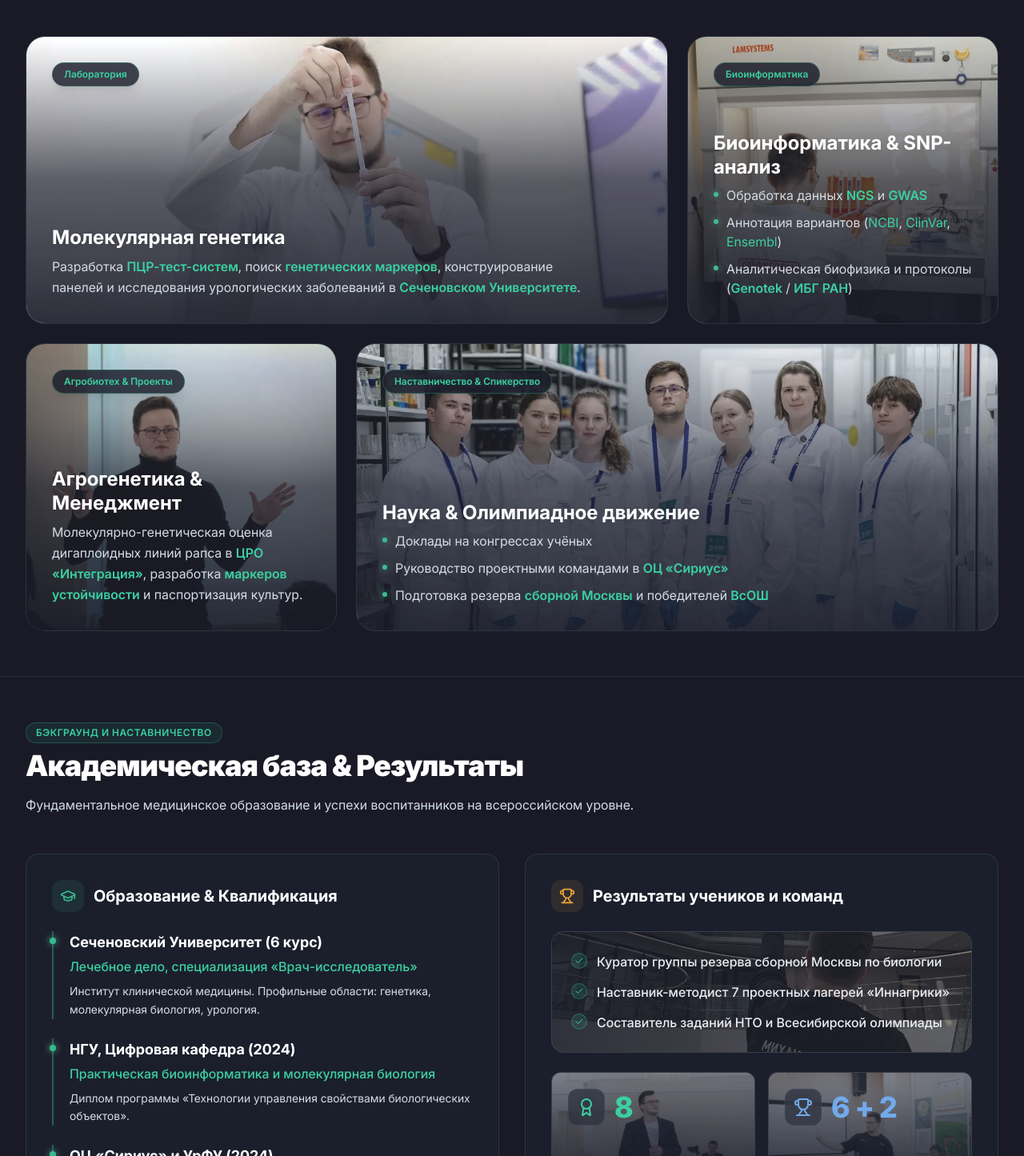
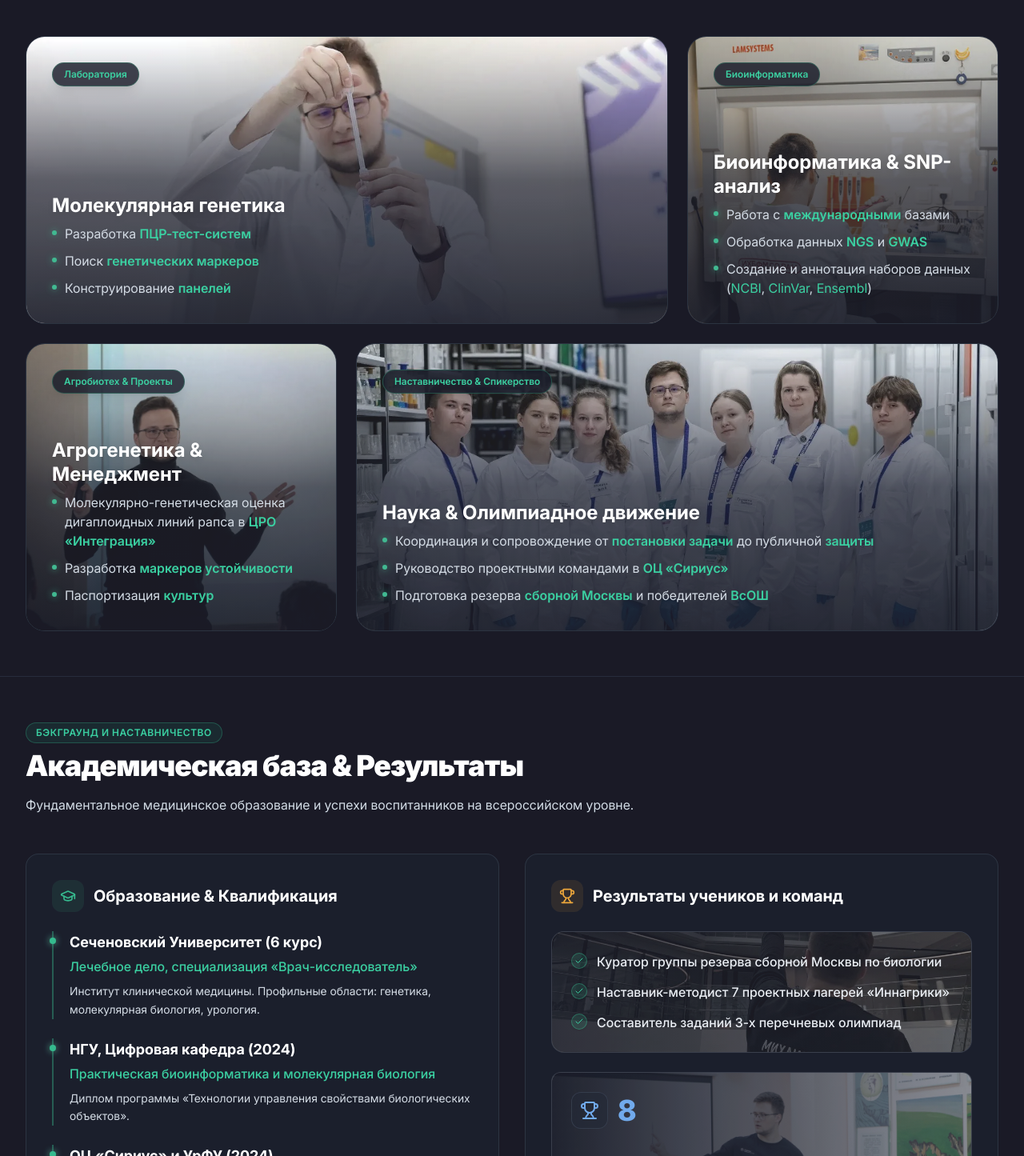
Before and after one commit to danil-shc/Pchel_Grind_Project, a Vue app: page / in a window 1280 px wide. Shown: the part 1355-2800 px from the top of the page at 80% size. Built offline with nearby package versions, Linux system fonts and the light colour scheme.

Commit message:
fix(DirectionSection, HeroSection,  EducationSection, StatsSection ): fixing text misses adding correct information and removing not important element from site

```diff
--- a/src/components/DirectionsSection.vue
+++ b/src/components/DirectionsSection.vue
@@ -36,9 +36,20 @@ import leader from './assets/images/photo_41.webp'
               <h3 class="text-xl sm:text-2xl font-bold text-slate-900 dark:text-white mb-2 leading-tight [text-shadow:0_1px_3px_rgba(255,255,255,0.95),0_0_10px_rgba(255,255,255,0.75)] dark:[text-shadow:none] dark:drop-shadow-md">
                 Молекулярная генетика
               </h3>
-              <p class="text-sm sm:text-base text-slate-900 dark:text-slate-300 leading-relaxed font-normal max-w-2xl [text-shadow:0_1px_3px_rgba(255,255,255,0.95),0_0_10px_rgba(255,255,255,0.75)] dark:[text-shadow:none]">
-                Разработка <span class="text-emerald-700 dark:text-emerald-400 font-semibold">ПЦР-тест-систем</span>, поиск <span class="text-emerald-700 dark:text-emerald-400 font-semibold">генетических маркеров</span>, конструирование панелей и исследования урологических заболеваний в <span class="text-emerald-700 dark:text-emerald-400 font-semibold">Сеченовском Университете</span>.
-              </p>
+              <div class="space-y-2.5 text-sm sm:text-base text-slate-900 dark:text-slate-300 max-w-2xl [text-shadow:0_1px_3px_rgba(255,255,255,0.95),0_0_10px_rgba(255,255,255,0.75)] dark:[text-shadow:none]">
+                <div class="flex items-start gap-2.5">
+                  <span class="w-1.5 h-1.5 rounded-full bg-[#10B981] shrink-0 shadow-[0_0_8px_rgba(16,185,129,0.8)] mt-2"></span>
+                  <span>Разработка <strong class="text-emerald-700 dark:text-emerald-400 font-semibold">ПЦР-тест-систем</strong></span>
+                </div>
+                <div class="flex items-start gap-2.5">
+                  <span class="w-1.5 h-1.5 rounded-full bg-[#10B981] shrink-0 shadow-[0_0_8px_rgba(16,185,129,0.8)] mt-2"></span>
+                  <span>Поиск <strong class="text-emerald-700 dark:text-emerald-400 font-semibold">генетических маркеров</strong></span>
+                </div>
+                <div class="flex items-start gap-2.5">
+                  <span class="w-1.5 h-1.5 rounded-full bg-[#10B981] shrink-0 shadow-[0_0_8px_rgba(16,185,129,0.8)] mt-2"></span>
+                  <span>Конструирование <strong class="text-emerald-700 dark:text-emerald-400 font-semibold">панелей</strong></span>
+                </div>
+              </div>
             </div>
           </div>
         </div>
@@ -63,15 +74,15 @@ import leader from './assets/images/photo_41.webp'
               <div class="space-y-2.5 text-sm sm:text-base text-slate-900 dark:text-slate-300 [text-shadow:0_1px_3px_rgba(255,255,255,0.95),0_0_10px_rgba(255,255,255,0.75)] dark:[text-shadow:none]">
                 <div class="flex items-start gap-2.5">
                   <span class="w-1.5 h-1.5 rounded-full bg-[#10B981] shrink-0 shadow-[0_0_8px_rgba(16,185,129,0.8)] mt-2"></span>
+                  <span>Работа с <strong class="text-emerald-700 dark:text-emerald-400 font-semibold">международными</strong> базами</span>
+                </div>
+                <div class="flex items-start gap-2.5">
+                  <span class="w-1.5 h-1.5 rounded-full bg-[#10B981] shrink-0 shadow-[0_0_8px_rgba(16,185,129,0.8)] mt-2"></span>
                   <span>Обработка данных <strong class="text-emerald-700 dark:text-emerald-400 font-semibold">NGS</strong> и <strong class="text-emerald-700 dark:text-emerald-400 font-semibold">GWAS</strong></span>
                 </div>
                 <div class="flex items-start gap-2.5">
                   <span class="w-1.5 h-1.5 rounded-full bg-[#10B981] shrink-0 shadow-[0_0_8px_rgba(16,185,129,0.8)] mt-2"></span>
-                  <span>Аннотация вариантов (<span class="text-emerald-700 dark:text-emerald-400">NCBI</span>, <span class="text-emerald-700 dark:text-emerald-400">ClinVar</span>, <span class="text-emerald-700 dark:text-emerald-400">Ensembl</span>)</span>
-                </div>
-                <div class="flex items-start gap-2.5">
-                  <span class="w-1.5 h-1.5 rounded-full bg-[#10B981] shrink-0 shadow-[0_0_8px_rgba(16,185,129,0.8)] mt-2"></span>
-                  <span>Аналитическая биофизика и протоколы (<strong class="text-emerald-700 dark:text-emerald-400 font-semibold">Genotek</strong> / <strong class="text-emerald-700 dark:text-emerald-400 font-semibold">ИБГ РАН</strong>)</span>
+                  <span>Создание и аннотация наборов данных  (<span class="text-emerald-700 dark:text-emerald-400">NCBI</span>, <span class="text-emerald-700 dark:text-emerald-400">ClinVar</span>, <span class="text-emerald-700 dark:text-emerald-400">Ensembl</span>)</span>
                 </div>
               </div>
             </div>
@@ -95,9 +106,20 @@ import leader from './assets/images/photo_41.webp'
               <h3 class="text-xl sm:text-2xl font-bold text-slate-900 dark:text-white mb-2 leading-tight [text-shadow:0_1px_3px_rgba(255,255,255,0.95),0_0_10px_rgba(255,255,255,0.75)] dark:[text-shadow:none] dark:drop-shadow-md">
                 Агрогенетика & Менеджмент
               </h3>
-              <p class="text-sm sm:text-base text-slate-900 dark:text-slate-300 leading-relaxed font-normal [text-shadow:0_1px_3px_rgba(255,255,255,0.95),0_0_10px_rgba(255,255,255,0.75)] dark:[text-shadow:none]">
-                Молекулярно-генетическая оценка дигаплоидных линий рапса в <span class="text-emerald-700 dark:text-emerald-400 font-semibold">ЦРО «Интеграция»</span>, разработка <span class="text-emerald-700 dark:text-emerald-400 font-semibold">маркеров устойчивости</span> и паспортизация культур.
-              </p>
+              <div class="space-y-2.5 text-sm sm:text-base text-slate-900 dark:text-slate-300 [text-shadow:0_1px_3px_rgba(255,255,255,0.95),0_0_10px_rgba(255,255,255,0.75)] dark:[text-shadow:none]">
+                <div class="flex items-start gap-2.5">
+                  <span class="w-1.5 h-1.5 rounded-full bg-[#10B981] shrink-0 shadow-[0_0_8px_rgba(16,185,129,0.8)] mt-2"></span>
+                  <span>Молекулярно-генетическая оценка дигаплоидных линий рапса в <strong class="text-emerald-700 dark:text-emerald-400 font-semibold">ЦРО «Интеграция»</strong></span>
+                </div>
+                <div class="flex items-start gap-2.5">
+                  <span class="w-1.5 h-1.5 rounded-full bg-[#10B981] shrink-0 shadow-[0_0_8px_rgba(16,185,129,0.8)] mt-2"></span>
+                  <span>Разработка <strong class="text-emerald-700 dark:text-emerald-400 font-semibold">маркеров устойчивости</strong></span>
+                </div>
+                <div class="flex items-start gap-2.5">
+                  <span class="w-1.5 h-1.5 rounded-full bg-[#10B981] shrink-0 shadow-[0_0_8px_rgba(16,185,129,0.8)] mt-2"></span>
+                  <span>Паспортизация <strong class="text-emerald-700 dark:text-emerald-400 font-semibold">культур</strong></span>
+                </div>
+              </div>
             </div>
           </div>
         </div>
@@ -122,7 +144,7 @@ import leader from './assets/images/photo_41.webp'
               <div class="space-y-2.5 text-sm sm:text-base text-slate-900 dark:text-slate-300 max-w-2xl [text-shadow:0_1px_3px_rgba(255,255,255,0.95),0_0_10px_rgba(255,255,255,0.75)] dark:[text-shadow:none]">
                 <div class="flex items-start gap-2.5">
                   <span class="w-1.5 h-1.5 rounded-full bg-[#10B981] shrink-0 shadow-[0_0_8px_rgba(16,185,129,0.8)] mt-2"></span>
-                  <span>Доклады на конгрессах учёных</span>
+                  <span>Координация и сопровождение от <strong class="text-emerald-700 dark:text-emerald-400 font-semibold">постановки задачи</strong> до публичной <strong class="text-emerald-700 dark:text-emerald-400 font-semibold">защиты</strong></span>
                 </div>
                 <div class="flex items-start gap-2.5">
                   <span class="w-1.5 h-1.5 rounded-full bg-[#10B981] shrink-0 shadow-[0_0_8px_rgba(16,185,129,0.8)] mt-2"></span>
--- a/src/components/EducationSection.vue
+++ b/src/components/EducationSection.vue
@@ -189,13 +189,32 @@ const PARTNER_LINKS = {
                     <Check :size="12" class="text-emerald-700 dark:text-emerald-400" />
                   </span>
                   <span class="text-sm sm:text-base text-slate-900 dark:text-slate-200 font-medium leading-relaxed [text-shadow:0_1px_3px_rgba(255,255,255,0.95),0_0_10px_rgba(255,255,255,0.75)] dark:[text-shadow:none]">
-                    Составитель заданий НТО и Всесибирской олимпиады
+                    Составитель заданий 3-х перечневых олимпиад
                   </span>
                 </li>
               </ul>
             </div>
 
-            <!-- Сетка ключевых показателей -->
+            <!-- Карточка-флагман: ВсОШ (полная ширина, контент слева — лицо на фото справа) -->
+            <div class="relative overflow-hidden rounded-xl border border-slate-200 bg-slate-100 dark:border-white/10 dark:bg-slate-900 p-5 sm:p-6 mb-4 min-h-40 sm:min-h-44 flex flex-col justify-between group">
+              <img
+                :src="imgVsosh"
+                alt=""
+                class="absolute inset-0 h-full w-full object-cover object-[72%_center] dark:opacity-50 transition-transform duration-700 ease-out group-hover:scale-105" />
+              <div class="absolute inset-0 bg-linear-to-r from-slate-50/88 via-slate-50/45 to-transparent dark:from-slate-950/92 dark:via-slate-950/50 dark:to-transparent z-10 pointer-events-none"></div>
+
+              <div class="relative z-20 mb-2 flex items-center gap-3 max-w-[min(100%,20rem)]">
+                <div class="p-2.5 rounded-xl bg-white/80 dark:bg-slate-900/60 backdrop-blur-md border border-slate-200 dark:border-slate-700/50 inline-flex items-center justify-center shrink-0">
+                  <Trophy :size="20" class="text-blue-600 dark:text-blue-400 sm:w-6 sm:h-6" />
+                </div>
+                <span class="text-3xl sm:text-4xl font-extrabold text-blue-700 dark:text-blue-400 tracking-tight [text-shadow:0_1px_3px_rgba(255,255,255,0.95),0_0_10px_rgba(255,255,255,0.75)] dark:[text-shadow:none]">8</span>
+              </div>
+              <p class="relative text-sm sm:text-base text-slate-900 dark:text-slate-200 font-medium leading-snug z-20 max-w-[min(100%,22rem)] sm:max-w-md [text-shadow:0_1px_3px_rgba(255,255,255,0.95),0_0_10px_rgba(255,255,255,0.75)] dark:[text-shadow:none]">
+                Победителей и призёров <span class="text-blue-700 dark:text-blue-400 font-semibold">Регионального</span> и <span class="text-blue-700 dark:text-blue-400 font-semibold">Заключительного</span> этапов <span class="text-blue-700 dark:text-blue-400 font-semibold">ВсОШ</span>
+              </p>
+            </div>
+
+            <!-- Сетка остальных показателей -->
             <div class="grid grid-cols-1 sm:grid-cols-2 gap-4">
 
               <!-- Карточка A: РСОШ -->
@@ -214,25 +233,6 @@ const PARTNER_LINKS = {
                 </div>
                 <p class="relative text-sm text-slate-900 dark:text-slate-200 font-medium leading-snug z-20 [text-shadow:0_1px_3px_rgba(255,255,255,0.95),0_0_10px_rgba(255,255,255,0.75)] dark:[text-shadow:none]">
                   Победителей и призёров олимпиад из перечня <span class="text-emerald-700 dark:text-emerald-400 font-semibold">РСОШ</span>
-                </p>
-              </div>
-
-              <!-- Карточка B: ВсОШ -->
-              <div class="relative overflow-hidden rounded-xl border border-slate-200 bg-slate-100 dark:border-white/10 dark:bg-slate-900 p-5 min-h-40 flex flex-col justify-between group">
-                <img
-                  :src="imgVsosh"
-                  alt=""
-                  class="absolute inset-0 h-full w-full object-cover dark:opacity-50 transition-transform duration-700 ease-out group-hover:scale-105" />
-                <div class="absolute inset-0 bg-linear-to-t from-slate-50/82 via-slate-50/40 to-transparent dark:from-slate-950/90 dark:via-slate-950/55 dark:to-slate-950/15 z-10 pointer-events-none"></div>
-
-                <div class="relative z-20 mb-2 flex items-center gap-3">
-                  <div class="p-2.5 rounded-xl bg-white/80 dark:bg-slate-900/60 backdrop-blur-md border border-slate-200 dark:border-slate-700/50 inline-flex items-center justify-center shrink-0">
-                    <Trophy :size="20" class="text-blue-600 dark:text-blue-400 sm:w-6 sm:h-6" />
-                  </div>
-                  <span class="text-3xl sm:text-4xl font-extrabold text-blue-700 dark:text-blue-400 tracking-tight [text-shadow:0_1px_3px_rgba(255,255,255,0.95),0_0_10px_rgba(255,255,255,0.75)] dark:[text-shadow:none]">6 + 2</span>
-                </div>
-                <p class="relative text-sm text-slate-900 dark:text-slate-200 font-medium leading-snug z-20 [text-shadow:0_1px_3px_rgba(255,255,255,0.95),0_0_10px_rgba(255,255,255,0.75)] dark:[text-shadow:none]">
-                  Призёров региона и участников финала <span class="text-blue-700 dark:text-blue-400 font-semibold">ВсОШ</span>
                 </p>
               </div>
 
@@ -255,25 +255,6 @@ const PARTNER_LINKS = {
                 </p>
               </div>
 
-              <!-- Карточка D: Старт в медицину -->
-              <div class="relative overflow-hidden rounded-xl border border-slate-200 bg-slate-100 dark:border-white/10 dark:bg-slate-900 p-5 min-h-40 flex flex-col justify-between group">
-                <img
-                  :src="imgMedicine"
-                  alt=""
-                  class="absolute inset-0 h-full w-full object-cover dark:opacity-50 transition-transform duration-700 ease-out group-hover:scale-105" />
-                <div class="absolute inset-0 bg-linear-to-t from-slate-50/82 via-slate-50/40 to-transparent dark:from-slate-950/90 dark:via-slate-950/55 dark:to-slate-950/15 z-10 pointer-events-none"></div>
-
-                <div class="relative z-20 mb-2 flex items-center gap-3">
-                  <div class="p-2.5 rounded-xl bg-white/80 dark:bg-slate-900/60 backdrop-blur-md border border-slate-200 dark:border-slate-700/50 inline-flex items-center justify-center shrink-0">
-                    <BookOpen :size="20" class="text-amber-600 dark:text-amber-400 sm:w-6 sm:h-6" />
-                  </div>
-                  <span class="text-3xl sm:text-4xl font-extrabold text-amber-700 dark:text-amber-400 tracking-tight [text-shadow:0_1px_3px_rgba(255,255,255,0.95),0_0_10px_rgba(255,255,255,0.75)] dark:[text-shadow:none]">3</span>
-                </div>
-                <p class="relative text-sm text-slate-900 dark:text-slate-200 font-medium leading-snug z-20 [text-shadow:0_1px_3px_rgba(255,255,255,0.95),0_0_10px_rgba(255,255,255,0.75)] dark:[text-shadow:none]">
-                  Победителя конференции <span class="text-amber-700 dark:text-amber-400 font-semibold">«Старт в медицину»</span>
-                </p>
-              </div>
-
             </div>
 
           </div>
--- a/src/components/HeroSection.vue
+++ b/src/components/HeroSection.vue
@@ -5,7 +5,7 @@ import TheHeader from './TheHeader.vue'
 import { useAutoSlider } from '@/composables/useAutoSlider'
 
 // Изображения для слайдера (первый слайд — в public/ для preload в index.html)
-import photo10 from '@/components/assets/images/photo_10.webp'
+import photo30 from '@/components/assets/images/photo_30.webp'
 import photo40 from '@/components/assets/images/photo_40.webp'
 
 const LCP_HERO_IMAGE = '/images/photo_2.webp'
@@ -29,9 +29,8 @@ const slides = [
     position: 'object-center'
   },
   {
-    src: photo10,
-    // Смещаем фото наверх на мобилках, чтобы лица были над текстом:
-    position: 'object-[center_15%] sm:object-center'
+    src: photo30,
+    position: 'object-center'
   },
   {
     src: photo40,
--- a/src/components/StatsSection.vue
+++ b/src/components/StatsSection.vue
@@ -66,7 +66,7 @@ import imgStudents from './assets/images/photo_42.webp'
               <div class="p-2.5 rounded-xl bg-white/80 dark:bg-slate-900/60 backdrop-blur-md border border-slate-200 dark:border-slate-700/50 inline-flex items-center justify-center shrink-0">
                 <Award :size="20" class="text-blue-600 dark:text-blue-400 sm:w-6 sm:h-6" />
               </div>
-              <span class="text-3xl sm:text-4xl font-extrabold text-blue-700 dark:text-blue-300 tracking-tight [text-shadow:0_1px_3px_rgba(255,255,255,0.95),0_0_10px_rgba(255,255,255,0.75)] dark:[text-shadow:0_2px_6px_rgba(0,0,0,0.92),0_0_12px_rgba(0,0,0,0.6)]">2</span>
+              <span class="text-3xl sm:text-4xl font-extrabold text-blue-700 dark:text-blue-300 tracking-tight [text-shadow:0_1px_3px_rgba(255,255,255,0.95),0_0_10px_rgba(255,255,255,0.75)] dark:[text-shadow:0_2px_6px_rgba(0,0,0,0.92),0_0_12px_rgba(0,0,0,0.6)]">3</span>
             </div>
 
             <!-- Нижний блок: Заголовок + Текст -->
@@ -131,7 +131,7 @@ import imgStudents from './assets/images/photo_42.webp'
                 Победителей олимпиад
               </h3>
               <p class="text-sm text-slate-900 dark:text-slate-200 font-normal leading-relaxed [text-shadow:0_1px_3px_rgba(255,255,255,0.95),0_0_10px_rgba(255,255,255,0.75)] dark:[text-shadow:none]">
-                Подготовка учеников <span class="text-amber-700 dark:text-amber-400 font-semibold">ВсОШ</span>, <span class="text-amber-700 dark:text-amber-400 font-semibold">«Большие вызовы»</span>, <span class="text-amber-700 dark:text-amber-400 font-semibold">НТО</span>
+                Подготовка учеников <span class="text-amber-700 dark:text-amber-400 font-semibold">ВсОШ</span>, <span class="text-amber-700 dark:text-amber-400 font-semibold">«Большие вызовы»</span>, <span class="text-amber-700 dark:text-amber-400 font-semibold">Перечневых олимпиад</span>
               </p>
             </div>
           </div>
```
